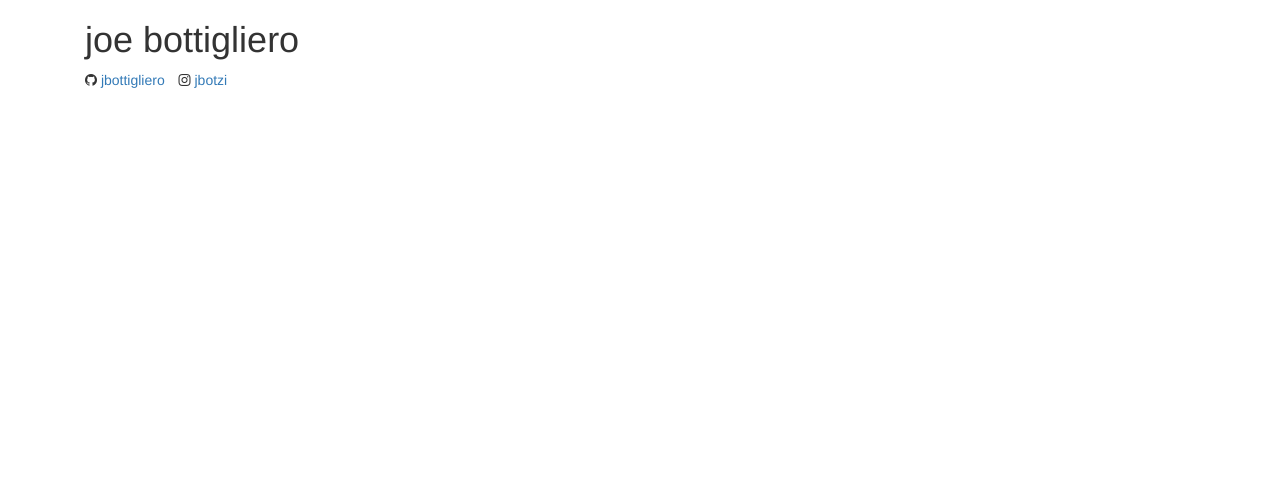
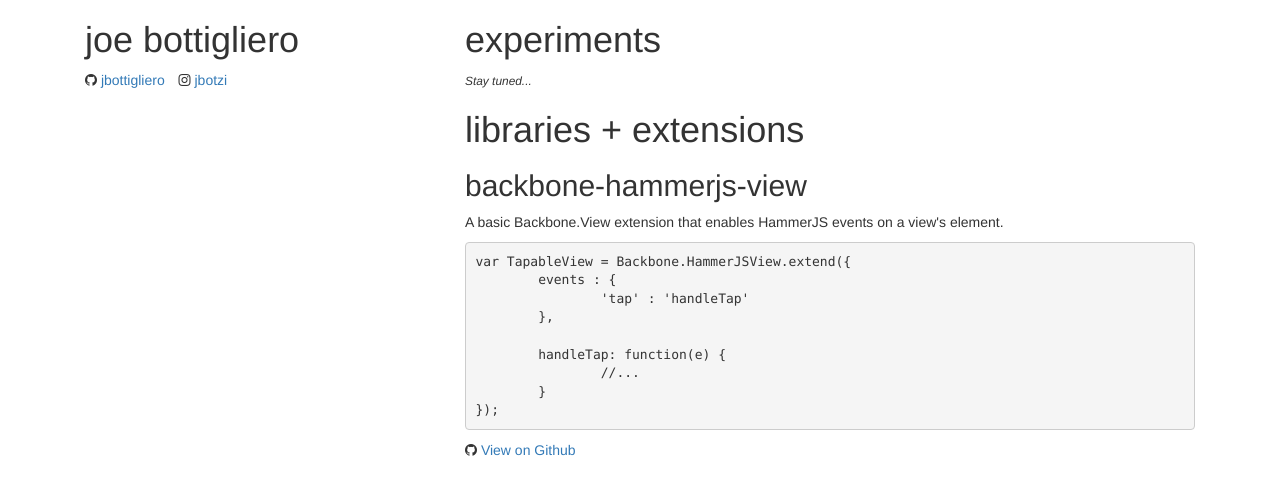
Before and after one commit to jbottigliero/jbottigliero.github.io, a plain HTML site: page index.html in a window 1280 px wide. Drawn offline with nearby package versions, Linux system fonts and the light colour scheme.

Commit message:
updated content

```diff
--- a/index.html
+++ b/index.html
@@ -17,6 +17,7 @@
       <script src="https://oss.maxcdn.com/respond/1.4.2/respond.min.js"></script>
     <![endif]-->
   </head>
+
   <body>
   	<div class="container">
 
@@ -37,9 +38,36 @@
   		</div>
 
   		<div class="col-md-8">
+
+  			<section>
+				<h1>experiments</h1>
+				<small>
+					<i>Stay tuned...</i>
+				</small>
+  			</section>
+
 	  		<section>
-	  			<article></article>
+	  			<h1>libraries + extensions</h1>
+	  			<article>
+	  				<h2>backbone-hammerjs-view</h2>
+	  				<p>A basic Backbone.View extension that enables HammerJS events on a view's element.</p>
+
+<pre>
+var TapableView = Backbone.HammerJSView.extend({
+	events : {
+		'tap' : 'handleTap'
+	},
+
+	handleTap: function(e) {
+		//...
+	}
+});</pre>
+
+	  				<i class="fa fa-github"></i>
+	  				<a href="https://github.com/jbottigliero/backbone-hammerjs-view">View on Github</a>
+	  			</article>
 	  		</section>
+
 	  	</div>
   </body>
 </html>
```
